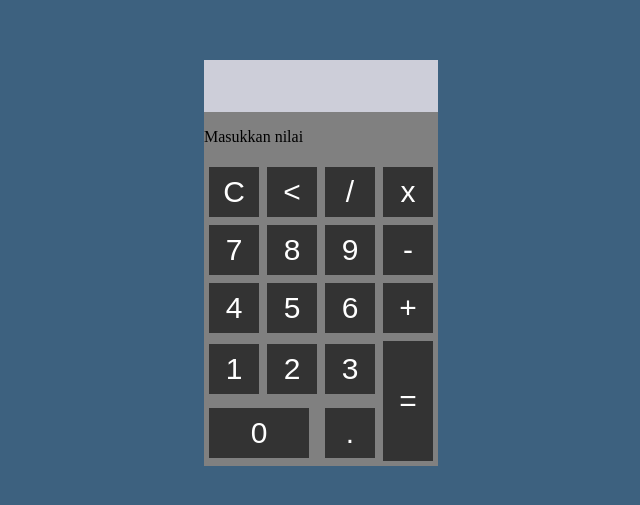
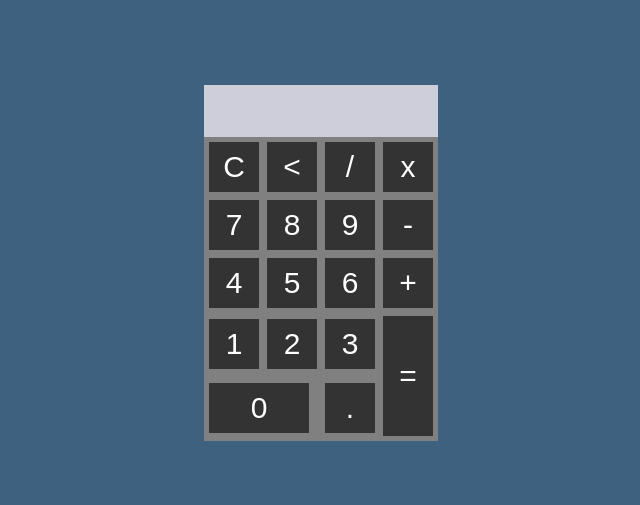
Before and after one commit to Mujtahidin01/kalkulator, a plain HTML site: page index.html in a window 1280 px wide. Shown: the part 137-642 px from the top of the page, without its empty margins (296-936 px from the left). Drawn offline with Linux system fonts and the light colour scheme.

Commit message:
hapus kata

```diff
--- a/index.html
+++ b/index.html
@@ -13,7 +13,6 @@
 	<div class="container">
 		<form name="form">
 			<input class="textarea" name="textarea" >
-			<p>Masukkan nilai</P>
 		</form>
 		<table>
 			<tr>
```
